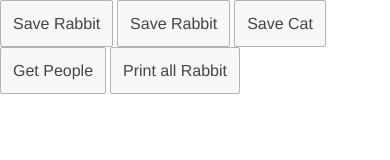
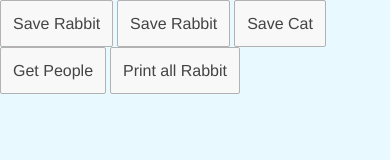
Before and after one commit to taigeair/ionic-playground, a website: page www/index.html in a window 390 px wide. Drawn offline with Linux system fonts and the light colour scheme; some packages are replaced by stand-ins of ours; files that its build step writes are made by us from their sources.

Commit message:
updated css, couldn't figure out scss variable change location yet

```diff
--- a/www/css/style.css
+++ b/www/css/style.css
@@ -1 +1,4 @@
 /* Empty. Add your own CSS if you like */
+body {
+	background: #E8FAFF;
+}
```
